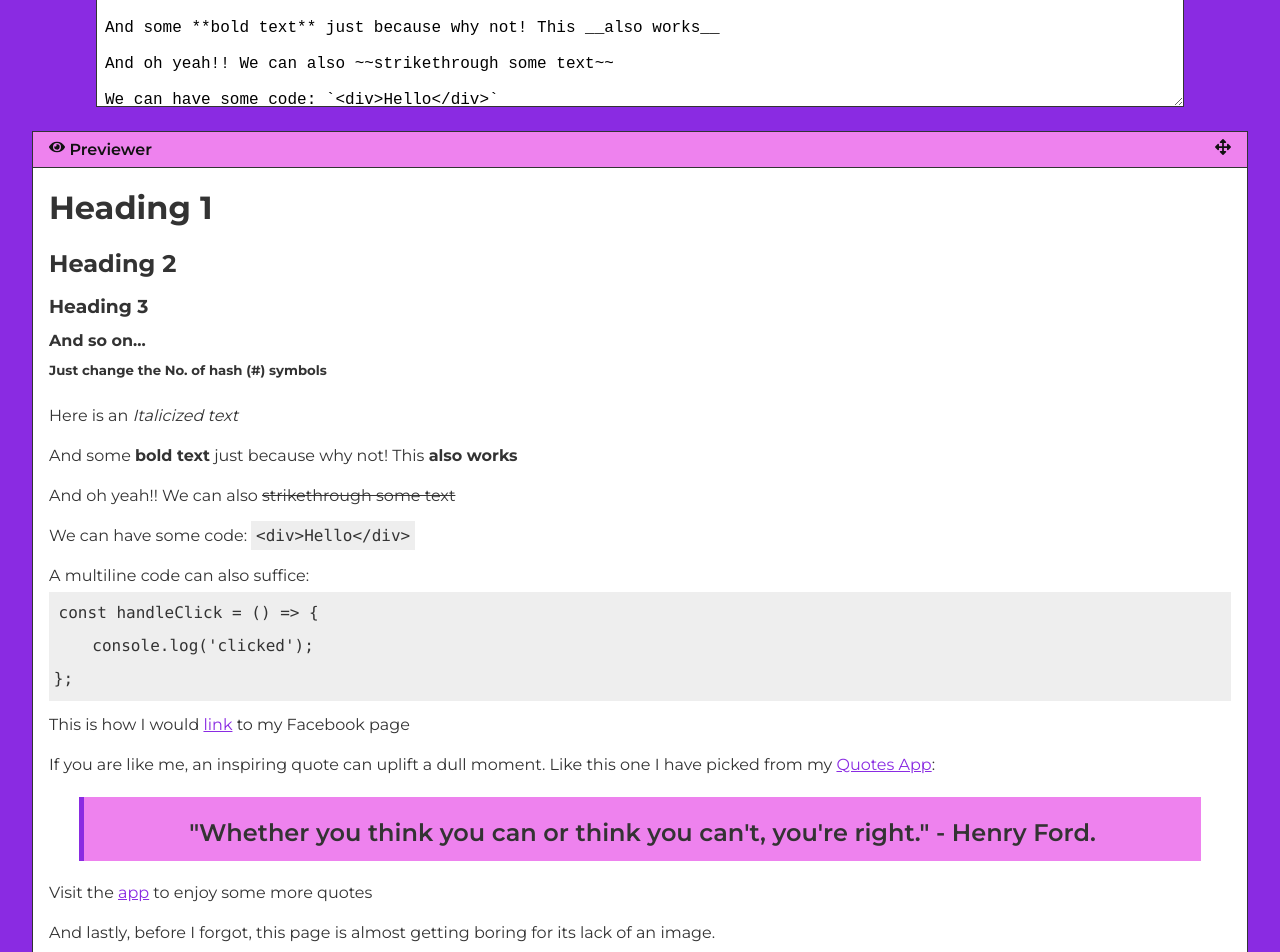
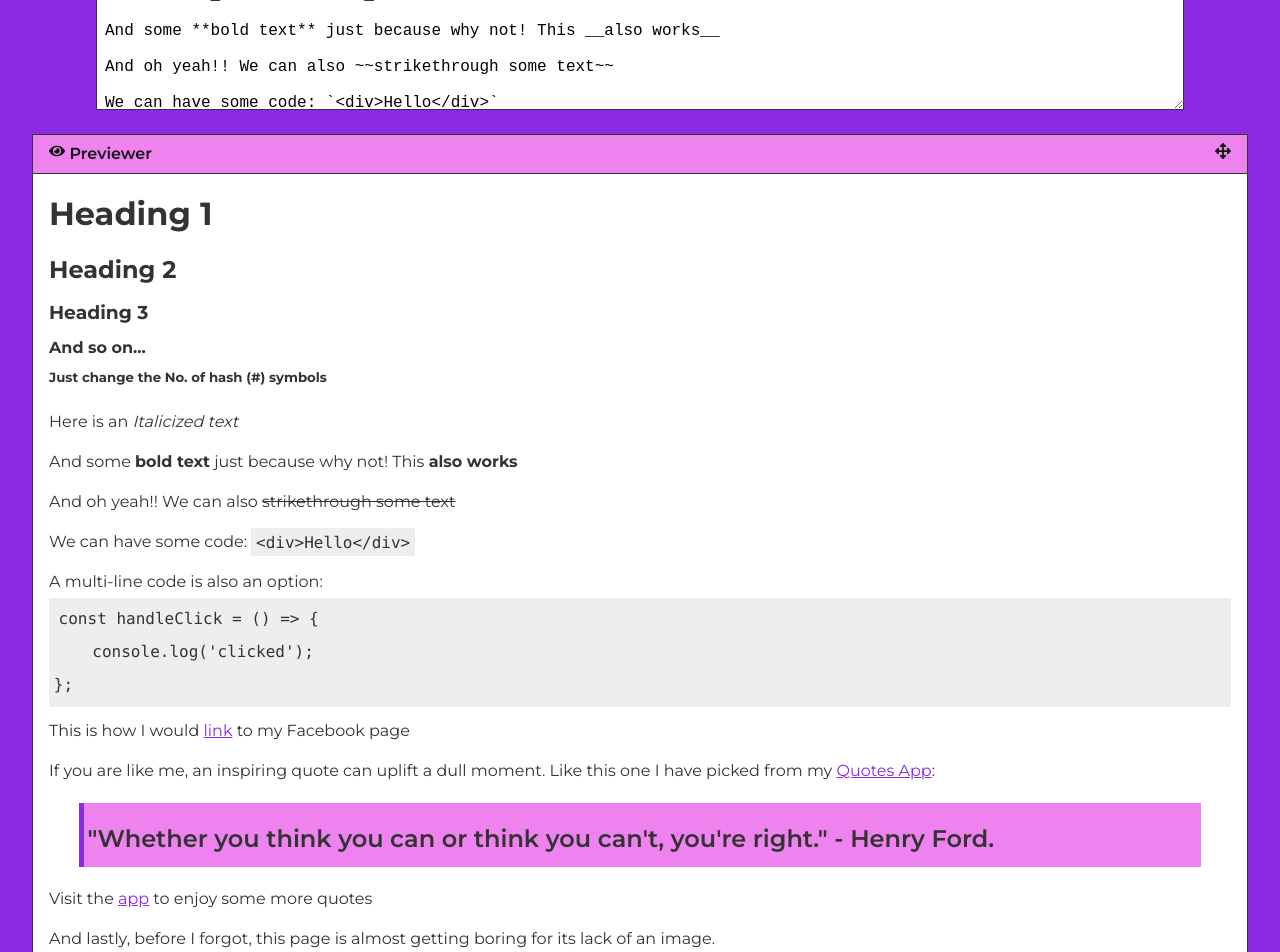
Before and after one commit to kevoh99/markdown-previewer, a React (Create React App) app: page / in a window 1280 px wide. Shown: the part 180-1132 px from the top of the page. Built offline with nearby package versions, Linux system fonts and the light colour scheme.

Commit message:
Refactored css a bit

```diff
--- a/public/index.html
+++ b/public/index.html
@@ -16,6 +16,5 @@
   <body>
     <noscript>You need to enable JavaScript to run this app.</noscript>
     <div id="root"></div>
-    <script src="https://cdn.freecodecamp.org/testable-projects-fcc/v1/bundle.js"></script>
   </body>
 </html>
--- a/src/App.css
+++ b/src/App.css
@@ -11,15 +11,14 @@
   line-height: 1.6;
   font-size: 1rem;
   color: #111;
+  text-align: center;
 }
 
 .app {
-  text-align: center;
   background-color: blueviolet;
   min-height: 100vh;
   padding: 10px 0;
   position: relative;
-  /* test */
 }
 
 #editor-wrapper {
@@ -34,23 +33,22 @@
   display: flex;
   justify-content: space-between;
   align-items: center;
-  padding: .3rem 1rem;
+  padding: .4rem 1rem;
   font-weight: 600;
 }
 
 #editor,
 #preview {
   width: 100%;
-  min-height: 30vh;
-  /* Also set by the useEffect hook on initial loads */
+  min-height: 30vh; /* Also set by the useEffect hook on initial loads */
   padding: .5rem .5rem 1rem .5rem;
   border: 1px solid #333;
   border-top: none;
-  outline: none;
 }
 
-textarea {
+#editor {
   font-size: 1rem;
+  outline: none;
 }
 
 #preview-wrapper {
@@ -101,7 +99,6 @@
   width: 95%;
   margin: 1rem auto;
   background-color: violet;
-  text-align: center;
   padding: .25rem;
   font-size: 1.5rem;
   font-weight: 600;
@@ -110,15 +107,10 @@
 
 pre,
 code {
-  /* background-color: #aaa; */
   background-color: #eee;
   padding: .3rem;
   overflow: scroll;
 }
-
-/* pre {
-  min-height: 50px;
-} */
 
 pre code {
   background-color: none;
```
Also changed, not shown: src/App.js (+8 -4 lines).
